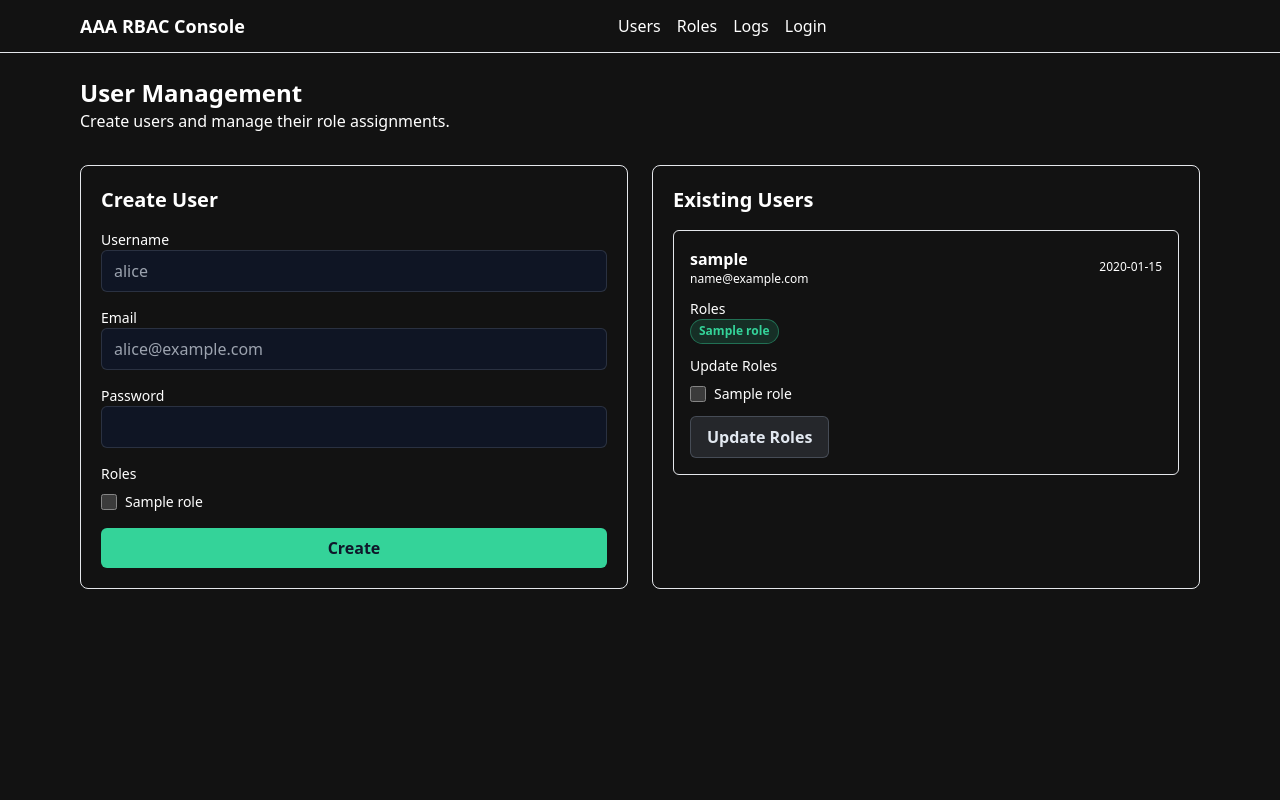
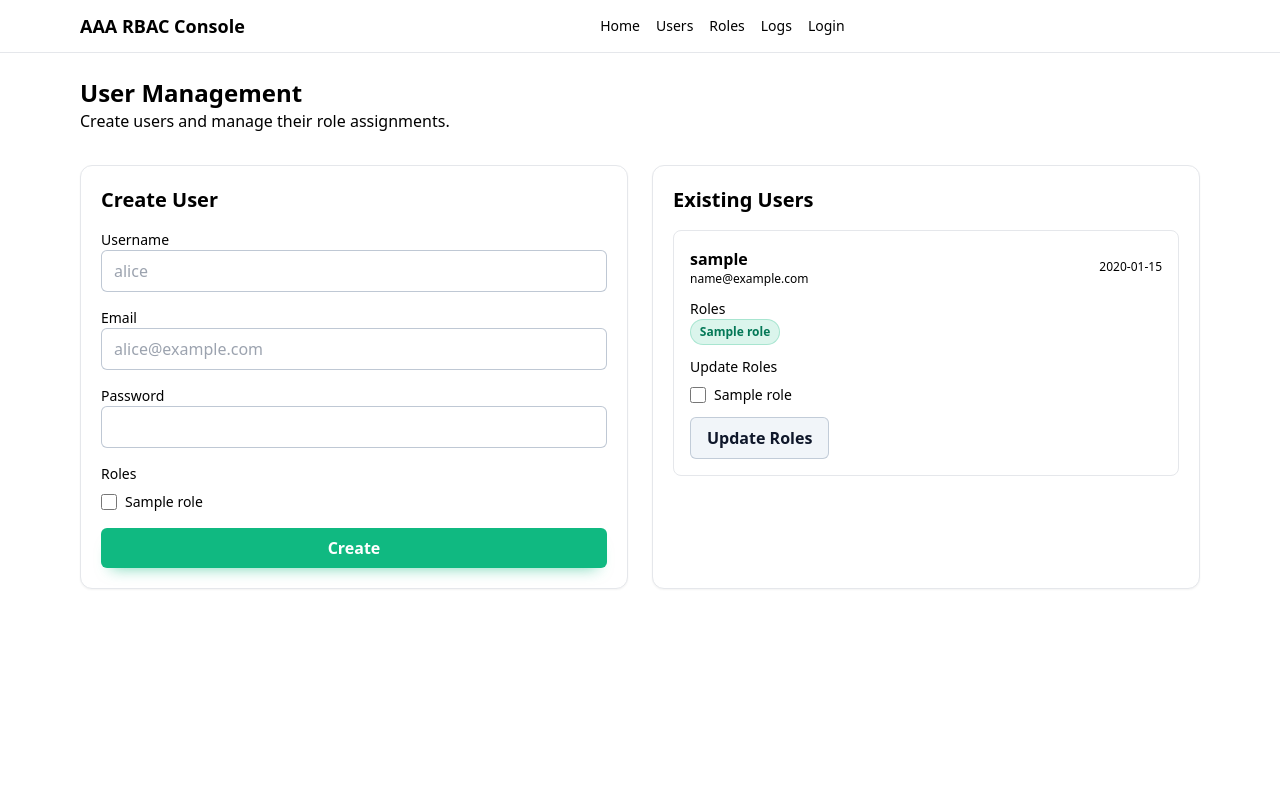
Before and after one commit to mihn1/aaa-rbac-demo, a Python web app: template src/templates/users.html in a window 1280 px wide. Run offline with Jinja, Linux system fonts and the light colour scheme; the template is opened without the code that fills it: most values are stand-ins (such as "Sample title", 1, 10 or a date in 2020).

Commit message:
update styling

```diff
--- a/src/static/styles.css
+++ b/src/static/styles.css
@@ -1,26 +1,26 @@
 :root {
-  color-scheme: dark;
+  color-scheme: light;
 }
 
 .input {
   width: 100%;
-  background-color: rgba(15, 23, 42, 0.8);
-  border: 1px solid rgba(148, 163, 184, 0.2);
+  background-color: #ffffff;
+  border: 1px solid rgba(148, 163, 184, 0.6);
   border-radius: 0.375rem;
   padding: 0.5rem 0.75rem;
-  color: #e2e8f0;
+  color: #0f172a;
 }
 
 .input:focus {
   outline: none;
   border-color: #34d399;
-  box-shadow: 0 0 0 1px #34d399;
+  box-shadow: 0 0 0 1px rgba(52, 211, 153, 0.5);
 }
 
 .checkbox {
   width: 1rem;
   height: 1rem;
-  accent-color: #34d399;
+  accent-color: #10b981;
 }
 
 .btn-primary,
@@ -31,50 +31,52 @@
   padding: 0.5rem 1rem;
   border-radius: 0.375rem;
   font-weight: 600;
-  transition: background-color 0.2s;
+  transition: background-color 0.2s, box-shadow 0.2s;
 }
 
 .btn-primary {
-  background-color: #34d399;
-  color: #0f172a;
+  background-color: #10b981;
+  color: #ffffff;
+  box-shadow: 0 10px 15px -10px rgba(16, 185, 129, 0.6);
 }
 
 .btn-primary:hover {
-  background-color: #22c55e;
+  background-color: #0ea271;
 }
 
 .btn-secondary {
-  background-color: rgba(148, 163, 184, 0.15);
-  color: #e2e8f0;
-  border: 1px solid rgba(148, 163, 184, 0.3);
+  background-color: #f1f5f9;
+  color: #0f172a;
+  border: 1px solid rgba(148, 163, 184, 0.5);
 }
 
 .btn-secondary:hover {
-  background-color: rgba(148, 163, 184, 0.3);
+  background-color: #e2e8f0;
 }
 
 .badge {
   display: inline-flex;
   align-items: center;
-  padding: 0.15rem 0.5rem;
+  padding: 0.2rem 0.55rem;
   border-radius: 9999px;
-  background-color: rgba(52, 211, 153, 0.15);
-  border: 1px solid rgba(52, 211, 153, 0.4);
-  color: #34d399;
+  background-color: rgba(16, 185, 129, 0.15);
+  border: 1px solid rgba(16, 185, 129, 0.25);
+  color: #047857;
   font-size: 0.75rem;
   font-weight: 600;
 }
 
 .stat-card {
-  background-color: rgba(30, 41, 59, 0.9);
-  border: 1px solid rgba(148, 163, 184, 0.2);
-  border-radius: 0.5rem;
+  background-color: #f8fafc;
+  border: 1px solid rgba(148, 163, 184, 0.3);
+  border-radius: 0.75rem;
   padding: 1.25rem;
+  box-shadow: 0 15px 30px -25px rgba(15, 23, 42, 0.4);
 }
 
 .stat-label {
-  font-size: 0.9rem;
-  color: #94a3b8;
+  font-size: 0.85rem;
+  color: #64748b;
   text-transform: uppercase;
   letter-spacing: 0.1em;
 }
@@ -83,11 +85,12 @@
   font-size: 1.75rem;
   font-weight: 700;
   margin-top: 0.5rem;
+  color: #0f172a;
 }
 
 .alert-card {
-  background-color: rgba(15, 23, 42, 0.9);
+  background-color: #fff7f7;
   border: 1px solid rgba(248, 113, 113, 0.4);
-  border-radius: 0.5rem;
+  border-radius: 0.75rem;
   padding: 1rem;
 }
--- a/src/templates/base.html
+++ b/src/templates/base.html
@@ -7,21 +7,22 @@
     <link href="https://cdn.jsdelivr.net/npm/tailwindcss@2.2.19/dist/tailwind.min.css" rel="stylesheet">
     <link rel="stylesheet" href="/static/styles.css">
 </head>
-<body class="bg-slate-900 text-slate-100 min-h-screen">
-<nav class="bg-slate-800 border-b border-slate-700">
+<body class="bg-slate-50 text-slate-900 min-h-screen">
+<nav class="bg-white/95 border-b border-slate-200 backdrop-blur">
     <div class="max-w-6xl mx-auto flex items-center justify-between px-4 py-3">
-        <a href="/" class="text-lg font-semibold">AAA RBAC Console</a>
-        <div class="flex items-center gap-4">
-            <a class="hover:text-emerald-300" href="/admin/users">Users</a>
-            <a class="hover:text-emerald-300" href="/admin/roles">Roles</a>
-            <a class="hover:text-emerald-300" href="/logs/dashboard">Logs</a>
+        <a href="/" class="text-lg font-semibold text-slate-900">AAA RBAC Console</a>
+        <div class="flex items-center gap-4 text-sm font-medium">
+            <a class="hover:text-emerald-600 text-slate-600" href="/home">Home</a>
+            <a class="hover:text-emerald-600 text-slate-600" href="/admin/users">Users</a>
+            <a class="hover:text-emerald-600 text-slate-600" href="/admin/roles">Roles</a>
+            <a class="hover:text-emerald-600 text-slate-600" href="/logs/dashboard">Logs</a>
             {% if current_user %}
-            <a class="hover:text-emerald-300" href="/auth/logout-ui">Logout</a>
+            <a class="hover:text-emerald-600 text-slate-600" href="/auth/logout-ui">Logout</a>
             {% else %}
-            <a class="hover:text-emerald-300" href="/auth/login-ui">Login</a>
+            <a class="hover:text-emerald-600 text-slate-600" href="/auth/login-ui">Login</a>
             {% endif %}
         </div>
-        <span class="text-sm text-slate-400">{{ current_user.username if current_user else "" }}</span>
+        <span class="text-sm text-slate-500">{{ current_user.username if current_user else "" }}</span>
     </div>
 </nav>
 <main class="max-w-6xl mx-auto px-4 py-6">
--- a/src/templates/users.html
+++ b/src/templates/users.html
@@ -3,86 +3,86 @@
 {% block content %}
 <section class="space-y-8">
     <header>
-        <h1 class="text-2xl font-semibold">User Management</h1>
-        <p class="text-slate-400">Create users and manage their role assignments.</p>
+        <h1 class="text-2xl font-semibold text-slate-900">User Management</h1>
+        <p class="text-slate-600">Create users and manage their role assignments.</p>
     </header>
 
     <div class="grid grid-cols-1 md:grid-cols-2 gap-6">
-        <form method="post" action="/admin/users" class="bg-slate-800 border border-slate-700 rounded-lg p-5 space-y-4">
-            <h2 class="text-xl font-semibold">Create User</h2>
+        <form method="post" action="/admin/users" class="bg-white border border-slate-200 rounded-xl p-5 space-y-4 shadow-sm">
+            <h2 class="text-xl font-semibold text-slate-900">Create User</h2>
             <div>
-                <label class="block text-sm text-slate-300" for="username">Username</label>
+                <label class="block text-sm text-slate-600" for="username">Username</label>
                 <input id="username" name="username" type="text" required class="input" placeholder="alice" />
             </div>
             <div>
-                <label class="block text-sm text-slate-300" for="email">Email</label>
+                <label class="block text-sm text-slate-600" for="email">Email</label>
                 <input id="email" name="email" type="email" class="input" placeholder="alice@example.com" />
             </div>
             <div>
-                <label class="block text-sm text-slate-300" for="password">Password</label>
+                <label class="block text-sm text-slate-600" for="password">Password</label>
                 <input id="password" name="password" type="password" required class="input" />
             </div>
             <div class="space-y-2">
-                <span class="block text-sm text-slate-300">Roles</span>
+                <span class="block text-sm text-slate-600">Roles</span>
                 {% if roles %}
                 <div class="grid grid-cols-1 sm:grid-cols-2 gap-2">
                     {% for role in roles %}
-                    <label class="flex items-center gap-2 text-sm text-slate-200">
+                    <label class="flex items-center gap-2 text-sm text-slate-700">
                         <input class="checkbox" type="checkbox" name="role_ids" value="{{ role.id }}" />
                         <span>{{ role.name }}</span>
                     </label>
                     {% endfor %}
                 </div>
                 {% else %}
-                <p class="text-xs text-slate-400">No roles defined yet.</p>
+                <p class="text-xs text-slate-500">No roles defined yet.</p>
                 {% endif %}
             </div>
             <button type="submit" class="btn-primary w-full">Create</button>
         </form>
 
-        <section class="bg-slate-800 border border-slate-700 rounded-lg p-5">
-            <h2 class="text-xl font-semibold mb-4">Existing Users</h2>
+        <section class="bg-white border border-slate-200 rounded-xl p-5 shadow-sm">
+            <h2 class="text-xl font-semibold text-slate-900 mb-4">Existing Users</h2>
             <div class="space-y-6">
                 {% for user in users %}
-                <article class="border border-slate-700 rounded-md p-4 space-y-3">
+                <article class="border border-slate-200 rounded-lg p-4 space-y-3">
                     <div class="flex items-center justify-between">
                         <div>
-                            <h3 class="font-semibold">{{ user.username }}</h3>
-                            <p class="text-xs text-slate-400">{{ user.email or "No email" }}</p>
+                            <h3 class="font-semibold text-slate-900">{{ user.username }}</h3>
+                            <p class="text-xs text-slate-500">{{ user.email or "No email" }}</p>
                         </div>
-                        <span class="text-xs text-slate-400">{{ user.created_at.strftime('%Y-%m-%d') }}</span>
+                        <span class="text-xs text-slate-500">{{ user.created_at.strftime('%Y-%m-%d') }}</span>
                     </div>
                     <div>
-                        <h4 class="text-sm text-slate-300">Roles</h4>
+                        <h4 class="text-sm text-slate-600">Roles</h4>
                         <div class="flex flex-wrap gap-2">
                             {% for role in user.roles %}
                             <span class="badge">{{ role.name }}</span>
                             {% else %}
-                            <span class="text-slate-400 text-sm">None</span>
+                            <span class="text-slate-500 text-sm">None</span>
                             {% endfor %}
                         </div>
                     </div>
                     <form method="post" action="/admin/users/{{ user.id }}/roles" class="space-y-3">
                         <fieldset class="space-y-2">
-                            <legend class="text-sm text-slate-300">Update Roles</legend>
+                            <legend class="text-sm text-slate-600">Update Roles</legend>
                             {% if roles %}
                             <div class="grid grid-cols-1 sm:grid-cols-2 gap-2">
                                 {% for role in roles %}
-                                <label class="flex items-center gap-2 text-sm text-slate-200">
+                                <label class="flex items-center gap-2 text-sm text-slate-700">
                                     <input class="checkbox" type="checkbox" name="role_ids" value="{{ role.id }}" {% if role in user.roles %}checked{% endif %} />
                                     <span>{{ role.name }}</span>
                                 </label>
                                 {% endfor %}
                             </div>
                             {% else %}
-                            <p class="text-xs text-slate-400">No roles available.</p>
+                            <p class="text-xs text-slate-500">No roles available.</p>
                             {% endif %}
                         </fieldset>
                         <button type="submit" class="btn-secondary">Update Roles</button>
                     </form>
                 </article>
                 {% else %}
-                <p class="text-slate-400">No users created yet.</p>
+                <p class="text-slate-500">No users created yet.</p>
                 {% endfor %}
             </div>
         </section>
```
Also changed, not shown: src/templates/dashboard.html (+17 -17 lines), src/templates/home.html (added, +38 -0 lines), src/templates/login.html (+6 -10 lines), src/templates/roles.html (+21 -21 lines).
